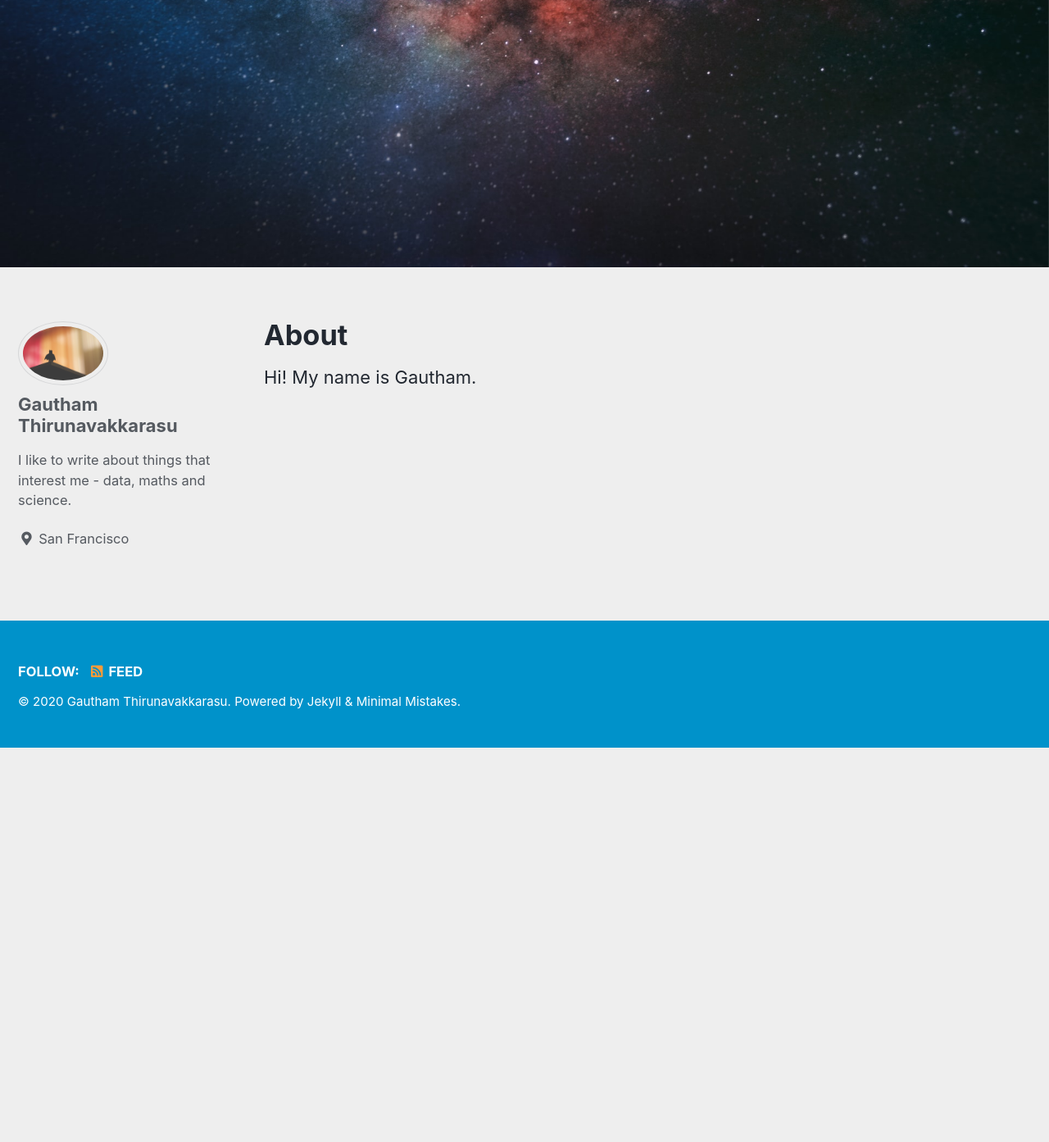
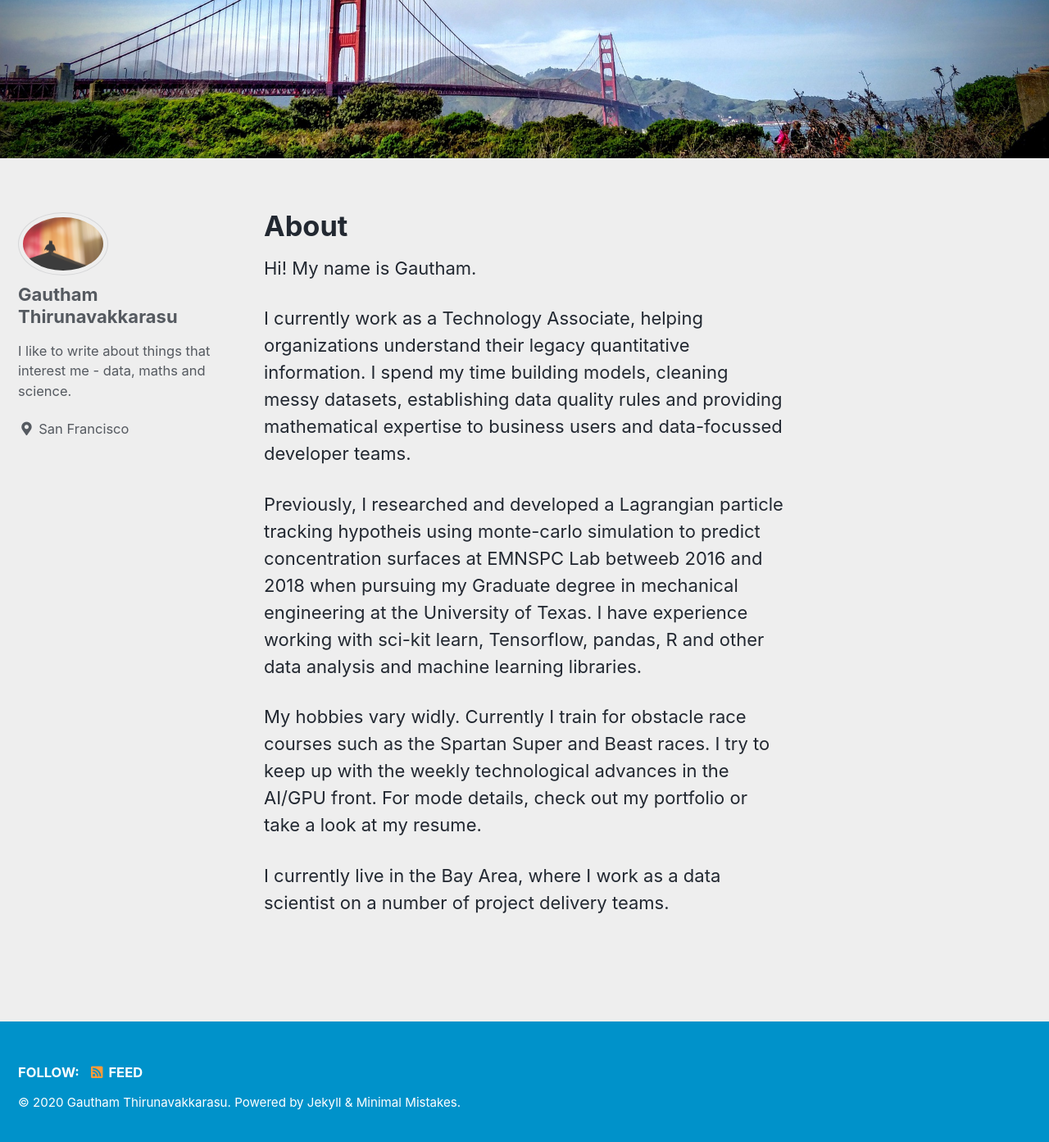
Before and after one commit to thgautham/th-gautham.github.io, a Jekyll site: the page built from _pages/about.md, in a window 1280 px wide and 1400 px high, scrolled down 616 px. Shown: the top 1393 px of the window at 82% size. Built offline with Jekyll 4.4.1, drawn with Linux system fonts in a browser that asks for light colours; cached includes are drawn as plain includes; before the commit the page ends 1528 px from its top, so only the background shows below that.

Commit message:
new page

```diff
--- a/_data/navigation.yml
+++ b/_data/navigation.yml
@@ -5,7 +5,7 @@ main:
   - title: "Portfolio"
     url: /work/
   - title: "Resume"
-    url: /images/resume.pdf
+    url: /splash-page/
   # - title: "About"
   #   url: https://mmistakes.github.io/minimal-mistakes/about/
   # - title: "Sample Posts"
--- a/_pages/about.md
+++ b/_pages/about.md
@@ -2,7 +2,15 @@
 title: "About"
 permalink: /about/
 header:
-  image: "/images/space-background.jpg"
+  image: "/images/sf-bridge.jpg"
 ---
 
 Hi! My name is Gautham.
+
+I currently work as a Technology Associate, helping organizations understand their legacy quantitative information. I spend my time building models, cleaning messy datasets, establishing data quality rules and providing mathematical expertise to business users and data-focussed developer teams.
+
+Previously, I researched and developed a Lagrangian particle tracking hypotheis using monte-carlo simulation to predict concentration surfaces at EMNSPC Lab betweeb 2016 and 2018 when pursuing my Graduate degree in mechanical engineering at the University of Texas. I have experience working with sci-kit learn, Tensorflow, pandas, R and other data analysis and machine learning libraries.
+
+My hobbies vary widly. Currently I train for obstacle race courses such as the Spartan Super and Beast races. I try to keep up with the weekly technological advances in the AI/GPU front. For mode details, check out my portfolio or take a look at my resume.
+
+I currently live in the Bay Area, where I work as a data scientist on a number of project delivery teams.
```
Also changed, not shown: _pages/portfolio.md (added, +20 -0 lines), _pages/work.md (+1 -1 lines), images/space-2.jpg (added), images/space-background.jpg.
